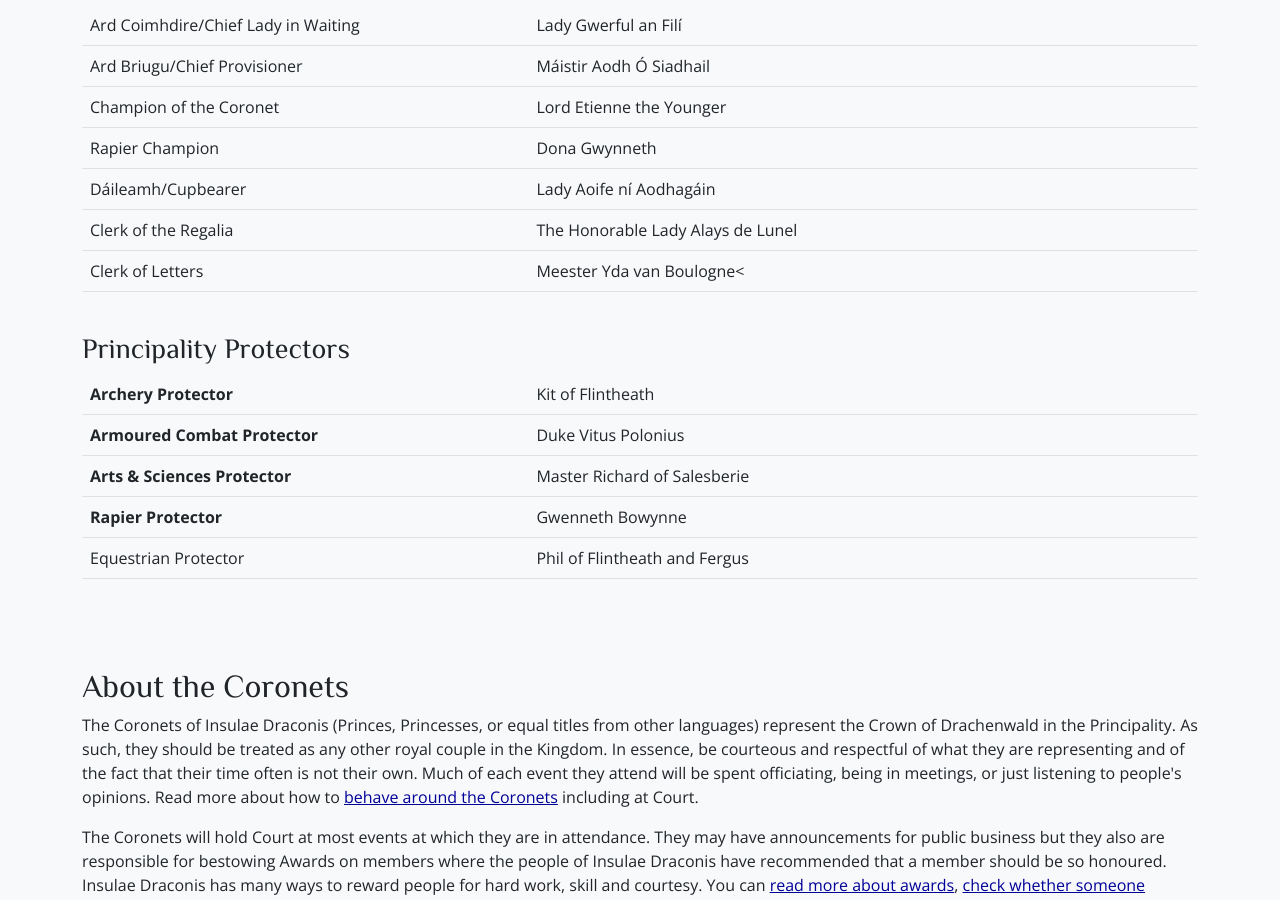
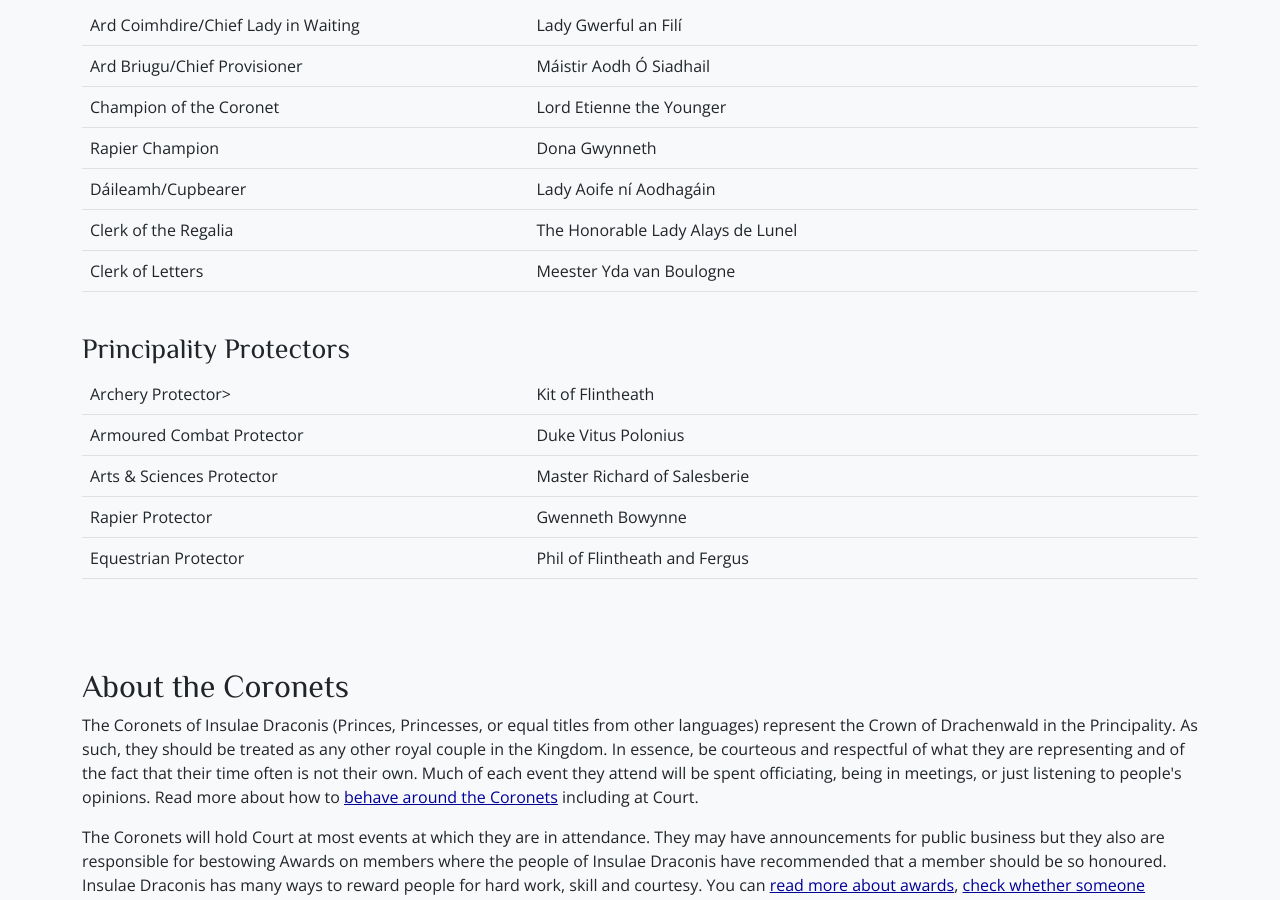
Before and after one commit to drachenwald/insulae-draconis, a Jekyll site: the page built from coronet/index.html, in a window 1280 px wide and 900 px high, scrolled down 2068 px. Built offline with Jekyll 4.4.1, drawn with Linux system fonts in a browser that asks for light colours; comment, search, counter and statistics services are not loaded.

Commit message:
Coronet tweaks

```diff
--- a/coronet/index.html
+++ b/coronet/index.html
@@ -172,7 +172,7 @@ prevurl:
           Clerk of Letters
         </td>
         <td style="width:60%">
-          Meester Yda van Boulogne<
+          Meester Yda van Boulogne
         </td>
       </tr>
     </tbody>
@@ -182,24 +182,24 @@ prevurl:
   <table width="500" cellspacing="0" cellpadding="2">
     <tbody>
       <tr>
-        <td style="width:40%"><strong>Archery Protector</strong></td>
+        <td style="width:40%">Archery Protector></td>
         <td>Kit of Flintheath</td>
       </tr>
       <tr>
-        <td style="width:40%"><strong>Armoured Combat Protector</strong></td>
+        <td style="width:40%">Armoured Combat Protector</td>
         <td>Duke Vitus Polonius</td>
       </tr>
       <tr>
-        <td style="width:40%"><strong>Arts & Sciences Protector</strong></td>
+        <td style="width:40%">Arts & Sciences Protector</td>
         <td>Master Richard of Salesberie</td>
       </tr>
       <tr>
-        <td style="width:40%"><strong>Rapier Protector</strong></td>
+        <td style="width:40%">Rapier Protector</td>
         <td>Gwenneth Bowynne</td>
         </td>
       </tr>
       <tr>
-        <td style="width:40%">Equestrian Protector</strong></td>
+        <td style="width:40%">Equestrian Protector</td>
         <td>Phil of Flintheath and Fergus
         </td>
       </tr>
```
